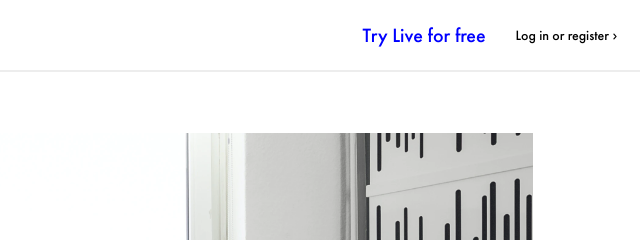
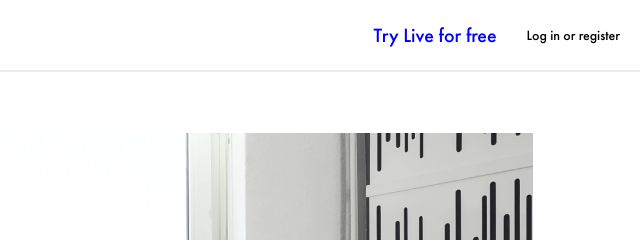
Before and after one commit to peruvianidol/coolcss, an Eleventy site: page _src/makeovers/ableton/index.html in a window 1280 px wide. Shown: the top 240 px of the page, 640-1280 px from the left. Built offline with nearby package versions, Linux system fonts and the light colour scheme; Eleventy itself is replaced by a stand-in of ours; files that its build step writes are made by us from their sources.

Commit message:
Fix lighthouse errors

```diff
--- a/_src/_includes/makeovers/ableton/base.njk
+++ b/_src/_includes/makeovers/ableton/base.njk
@@ -4,6 +4,7 @@
   <meta charset="UTF-8">
   <meta http-equiv="X-UA-Compatible" content="IE=edge">
   <meta name="viewport" content="width=device-width, initial-scale=1.0">
+  <meta name="description" content="An attempt to replicate ableton.com using Cool CSS.">
    <link rel="stylesheet" href="{{ '/css/ableton.css' | url }}">
   <title>Ableton</title>
 </head>
@@ -32,7 +33,7 @@
         </nav>
         <div class="able-flex-row-30">
           <a href="" class="able-text-large"><strong>Try Live for free</strong></a>
-          <a href="" class="able-text-small able-chevron-link able-text-inherit"><strong>Log in or register</strong></a>
+          <a href="" class="able-text-small able-text-inherit"><strong>Log in or register</strong></a>
         </div>
       </div>
       <div class="able-inset-square-20">
@@ -61,21 +62,25 @@
           <ul role="list" class="able-flex-row-10">
             <li><a href="">
               <svg width="40" height="40" role="img" class="able-icon-social-facebook">
+              <title>Facebook</title>
                 <use xlink:href="#icon-facebook"></use>
               </svg>
             </a></li>
             <li><a href="">
               <svg width="40" height="40" role="img" class="able-icon-social-twitter">
+                <title>Twitter</title>
                 <use xlink:href="#icon-twitter"></use>
               </svg>
             </a></li>
             <li><a href="">
               <svg width="40" height="40" role="img" class="able-icon-social-youtube">
+                <title>YouTube</title>
                 <use xlink:href="#icon-youtube"></use>
               </svg>
             </a></li>
             <li><a href="">
               <svg width="40" height="40" role="img" class="able-icon-social-instagram">
+                <title>Instagram</title>
                 <use xlink:href="#icon-instagram"></use>
               </svg>
             </a></li>
```
